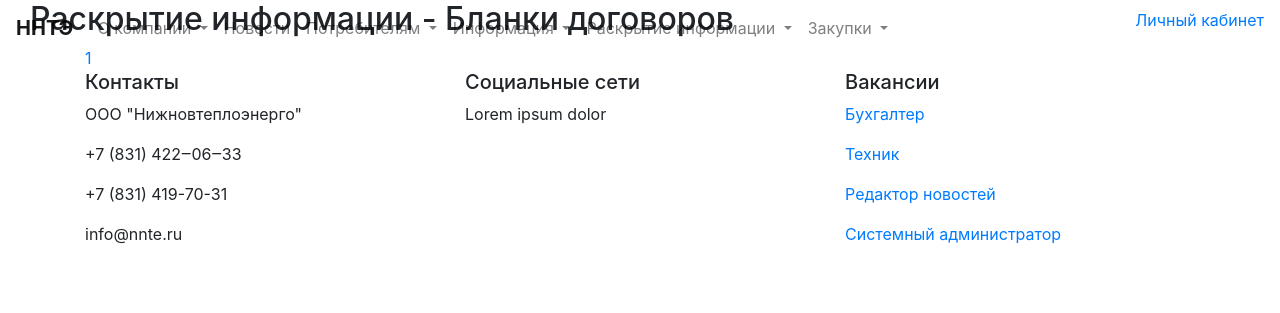
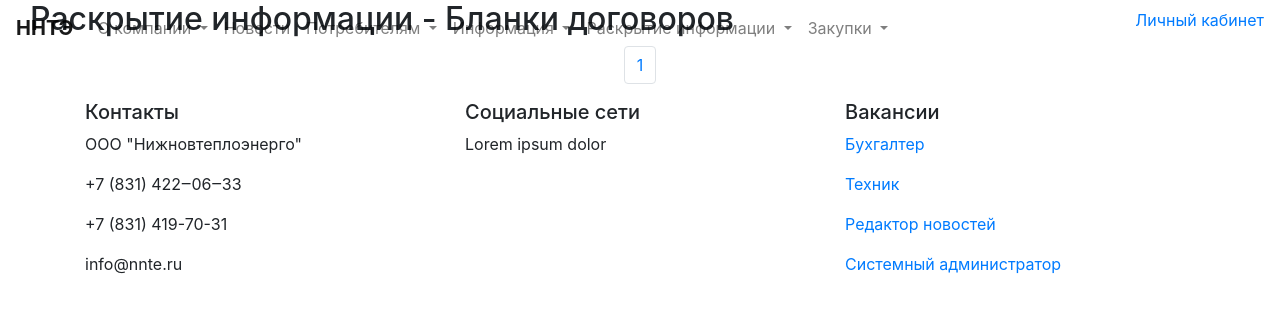
Before and after one commit to D2ntes/nnte, a Django app: a page that uses templates/category.html in a window 1280 px wide. Shown: the top 313 px of the page. Run offline with Django 3.2, Linux system fonts and the light colour scheme; data comes from the database, SQL or seed files in the repository; some libraries are stand-ins or nearby versions.

Commit message:
paginator in category.html

```diff
--- a/templates/category.html
+++ b/templates/category.html
@@ -35,14 +35,32 @@
         </div>
     </div>
 
-    <div class="container">
+    <nav aria-label="Page navigation example">
+        <ul class="pagination justify-content-center">
             {% if prev_page_url %}
-            <a class="button button-primary" href="{{ prev_page_url }}">◀</a>{% endif %}
-        <a class="button disabled" href="">{{ current_page }}</a>
+                <li class="page-item">
+                    <a class="page-link" href="{{ prev_page_url }}">Предыдущая</a>
+                </li>
+            {% endif %}
+           <li class="page-item"><a class="page-link" href="">{{ current_page }}</a></li>
             {% if next_page_url %}
-            <a class="button button-primary" href="{{ next_page_url }}">▶</a>{% endif %}
-    </div>
-    </div>
+                <li class="page-item">
+                    <a class="page-link" href="{{ next_page_url }}">Следующая</a>
+                </li>
+            {% endif %}
+        </ul>
+    </nav>
+
+
+
+{#    <div class="container">#}
+{#        {% if prev_page_url %}#}
+{#            <a class="button button-primary" href="{{ prev_page_url }}">◀</a>{% endif %}#}
+{#        <a class="button disabled" href="">{{ current_page }}</a>#}
+{#        {% if next_page_url %}#}
+{#            <a class="button button-primary" href="{{ next_page_url }}">▶</a>{% endif %}#}
+{#    </div>#}
+
 
 
 {% endblock %}
```
Lines whose indentation alone changed are shown as unchanged.
